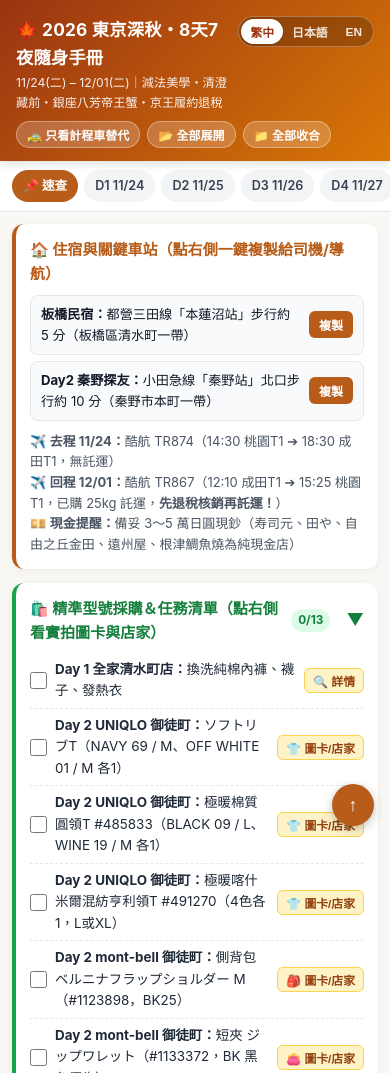
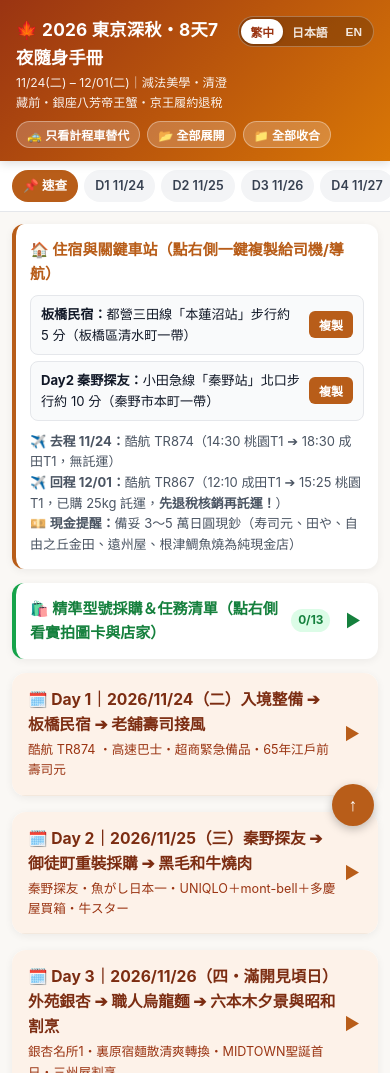
Before and after one commit to hellojefff/tokyo-2026, a plain HTML site: page index.html in a window 390 px wide. Shown: the top 1073 px of the page. Drawn offline with Linux system fonts and the light colour scheme.

Commit message:
Add files via upload
📦 本次更新內容（v16）
自動展開今日行程：依照日本時間（Asia/Tokyo）對應 11/24（Day 1）至 12/01（Day 8），每次開啟 PWA 預設只展開當天的行程卡片並自動捲動至該日頂部，其餘天數與「採購＆任務清單」皆預設縮合。

點選上方日期頁籤自動展開：點擊頂部導覽列（如 D6 11/29、D7 11/30）時，若該日處於收合狀態，會自動展開並跳轉過去。

sw.js 升版至 v16：快取名稱更新為 tokyo-2026-pwa-v16，覆蓋上傳 index.html 與 sw.js 到 GitHub 後重開手機 PWA 即可生效。

```diff
--- a/index.html
+++ b/index.html
@@ -3,7 +3,7 @@
 <head>
 <meta charset="UTF-8">
 <meta name="viewport" content="width=device-width, initial-scale=1.0, maximum-scale=5.0">
-<title>🍁 2026 東京深秋・8天7夜隨身手冊 (v15 最終定案版)</title>
+<title>🍁 2026 東京深秋・8天7夜隨身手冊 (v16 最終定案版)</title>
 <meta name="theme-color" content="#9a3412">
 <meta name="mobile-web-app-capable" content="yes">
 <meta name="apple-mobile-web-app-capable" content="yes">
@@ -608,7 +608,7 @@
 
   const I18N = {
     zh: {
-      pageTitle: "🍁 2026 東京深秋・8天7夜隨身手冊 (v15 最終定案版)",
+      pageTitle: "🍁 2026 東京深秋・8天7夜隨身手冊 (v16 最終定案版)",
       offline: "📴 目前為離線模式（已從手機快取載入完整行程與車站導航）",
       title: "🍁 2026 東京深秋・8天7夜隨身手冊",
       subtitle: "11/24(二) – 12/01(二)｜減法美學・清澄藏前・銀座八芳帝王蟹・京王履約退稅",
@@ -751,7 +751,7 @@
       ]
     },
     ja: {
-      pageTitle: "🍁 2026 東京晩秋・7泊8日モバイル旅のしおり (v15 最終定案版)",
+      pageTitle: "🍁 2026 東京晩秋・7泊8日モバイル旅のしおり (v16 最終定案版)",
       offline: "📴 オフラインモード中（端末キャッシュから全日程・駅ナビを表示しています）",
       title: "🍁 2026 東京晩秋・7泊8日旅のしおり",
       subtitle: "11/24(火) – 12/01(火)｜引き算の美学・九品仏の禅・蔵前リバーサイド・丸の内〜銀座",
@@ -894,7 +894,7 @@
       ]
     },
     en: {
-      pageTitle: "🍁 2026 Autumn in Tokyo・8D7N Mobile Field Guide (v15 Final)",
+      pageTitle: "🍁 2026 Autumn in Tokyo・8D7N Mobile Field Guide (v16 Final)",
       offline: "📴 Offline Mode Active (Full itinerary & station maps loaded from device cache)",
       title: "🍁 2026 Autumn in Tokyo・8D7N Guide",
       subtitle: "Nov 24 (Tue) – Dec 01 (Tue)｜Minimalist Aesthetics・Kuhonbutsu・Kuramae・Marunouchi to Ginza",
@@ -1392,8 +1392,8 @@
     }).join('');
     const totalChecks = t.checklist.length;
     const doneChecks = t.checklist.filter((_, idx) => !!saved[idx]).length;
-    let isChecklistCollapsed = false;
-    try { isChecklistCollapsed = localStorage.getItem('tokyo2026_checklist_collapsed') === '1'; } catch (e) {}
+    const existingChecklist = document.getElementById('checklistCard');
+    const isChecklistCollapsed = existingChecklist ? existingChecklist.classList.contains('collapsed') : true;
     document.getElementById('checklistArea').innerHTML = `
       <div class="quick-info checklist-card ${isChecklistCollapsed ? 'collapsed' : ''}" id="checklistCard" style="border-left-color:#16a34a;">
         <h3 class="checklist-header" style="color:#15803d;" onclick="toggleChecklist()">
@@ -1406,10 +1406,15 @@
         </div>
       </div>`;
 
-    // Preserve collapsed day cards if re-rendered
+    // Preserve collapsed day cards if re-rendered; on initial open, expand only today's itinerary
+    const existingCards = document.querySelectorAll('.day-card');
+    const isFirstRender = existingCards.length === 0;
+    const todayDayId = getTodayDayId();
     const collapsedIds = new Set(Array.from(document.querySelectorAll('.day-card.collapsed')).map(el => el.id));
     const daysHtml = t.days.map(d => {
-      const isCol = collapsedIds.has(d.id) ? 'collapsed' : '';
+      const isCol = isFirstRender
+        ? (d.id === todayDayId ? '' : 'collapsed')
+        : (collapsedIds.has(d.id) ? 'collapsed' : '');
       const itemsHtml = d.items.map(it => `
         <div class="timeline-item">
           <span class="time-badge">${it.time}</span>
@@ -1500,6 +1505,31 @@
     });
   }
 
+  function getTodayDayId() {
+    const tripDates = {
+      '2026-11-24': 'day1',
+      '2026-11-25': 'day2',
+      '2026-11-26': 'day3',
+      '2026-11-27': 'day4',
+      '2026-11-28': 'day5',
+      '2026-11-29': 'day6',
+      '2026-11-30': 'day7',
+      '2026-12-01': 'day8'
+    };
+    let dateStr = '';
+    try {
+      dateStr = new Intl.DateTimeFormat('en-CA', { timeZone: 'Asia/Tokyo' }).format(new Date());
+    } catch (e) {
+      const now = new Date();
+      const y = now.getFullYear();
+      const m = String(now.getMonth() + 1).padStart(2, '0');
+      const d = String(now.getDate()).padStart(2, '0');
+      dateStr = `${y}-${m}-${d}`;
+    }
+    if (tripDates[dateStr]) return tripDates[dateStr];
+    return dateStr > '2026-12-01' ? 'day8' : 'day1';
+  }
+
   function toggleDay(header) {
     header.closest('.day-card').classList.toggle('collapsed');
   }
@@ -1532,8 +1562,22 @@
     });
   }, { passive: true });
 
+  document.querySelectorAll('.day-tab').forEach(tab => {
+    tab.addEventListener('click', () => {
+      const targetId = tab.getAttribute('href')?.replace('#', '');
+      if (targetId && targetId.startsWith('day')) {
+        const card = document.getElementById(targetId);
+        if (card) card.classList.remove('collapsed');
+      }
+    });
+  });
+
   try {
     setLang(currentLang);
+    const todayCard = document.getElementById(getTodayDayId());
+    if (todayCard) {
+      setTimeout(() => todayCard.scrollIntoView({ behavior: 'smooth', block: 'start' }), 120);
+    }
   } catch (err) {
     console.error(err);
     document.getElementById('itineraryArea').innerHTML = '<div class="alert-box">載入錯誤：' + err.message + '</div>';
--- a/sw.js
+++ b/sw.js
@@ -1,4 +1,4 @@
-const CACHE_NAME = 'tokyo-2026-pwa-v15';
+const CACHE_NAME = 'tokyo-2026-pwa-v16';
 const ASSETS = [
   './index.html',
   './manifest.json',
```
